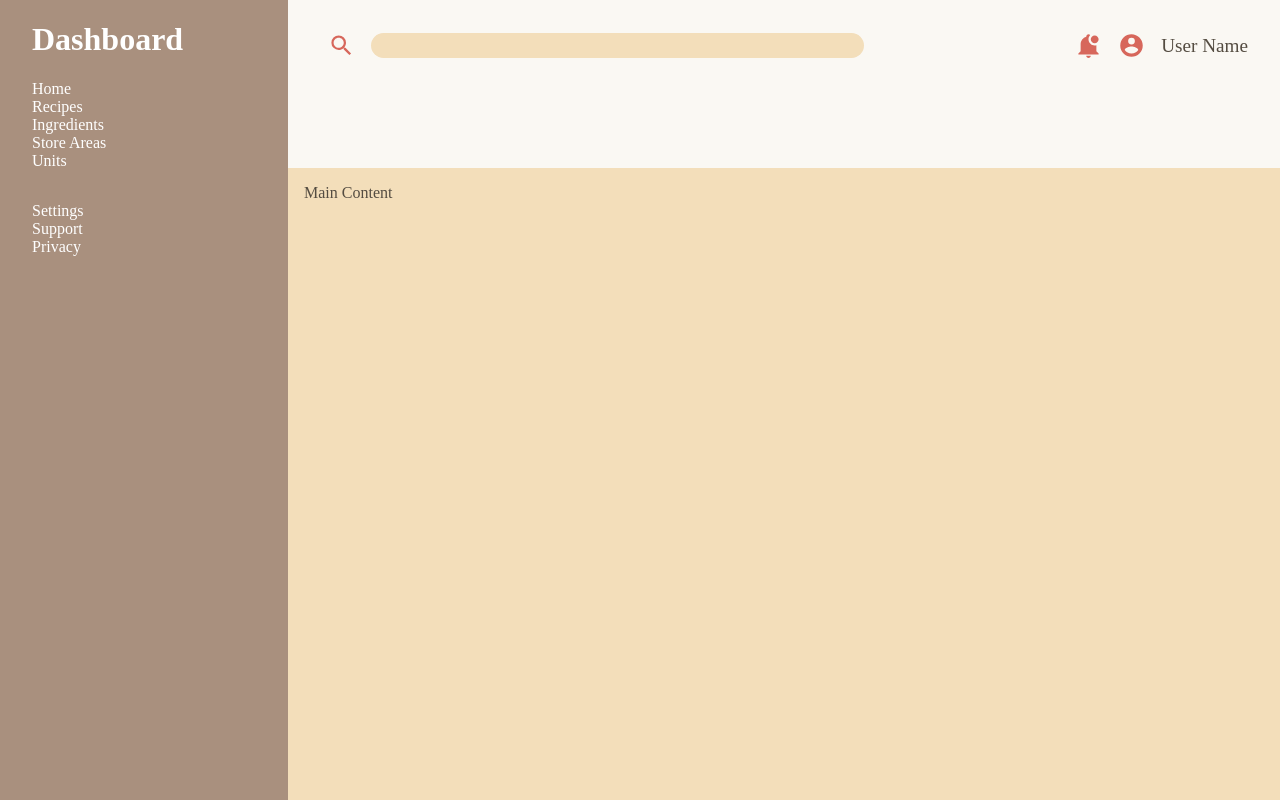
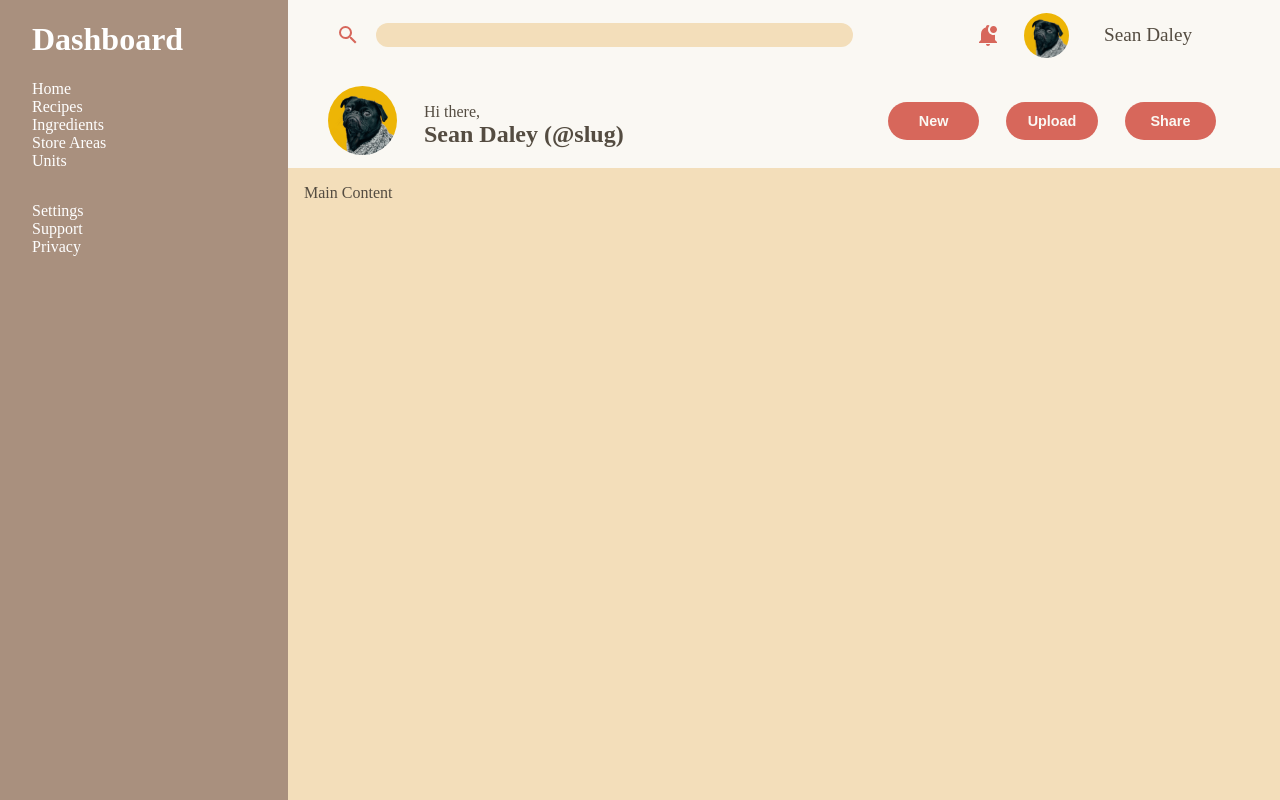
Before and after one commit to joshwalthall/admin-dashboard, a plain HTML site: page index.html in a window 1280 px wide. Drawn offline with Linux system fonts and the light colour scheme.

Commit message:
Style header bottom row

```diff
--- a/index.html
+++ b/index.html
@@ -13,19 +13,28 @@
   <div class="page-container">
 
     <header>
-      <div class="header-row header-top">
+      <div class="header-row" id="header-top">
         <div class="search-bar">
           <object class="header-icon" data="icons/magnify.svg"></object>
           <input type="search" id="search-field" name="search">
         </div>
         <div class="account-icon-tray">
           <object class="header-icon" data="icons/bell-badge.svg"></object>
-          <object class="header-icon" data="icons/account-circle.svg"></object>
-          <span class="user-name">User Name</span>
+          <img class="small-pfp pfp" src="images/pug.jpg" alt="The user's profile image">
+          <span id="username-medium">Sean Daley</span>
         </div>
       </div>
-      <div class="header-row header-bottom">
-
+      <div class="header-row" id="header-bottom">
+        <div id="welcome-tile">
+          <img class="large-pfp pfp" src="images/pug.jpg" alt="The user's profile image">
+          <span id="welcome-msg">Hi there,</span>
+          <span id="username-large">Sean Daley (@slug)</span>
+        </div>
+        <div id="action-buttons">
+          <button class="action-button" id="btn-new">New</button>
+          <button class="action-button" id="btn-upload">Upload</button>
+          <button class="action-button" id="btn-share">Share</button>
+        </div>
       </div>
     </header>
 
--- a/style.css
+++ b/style.css
@@ -5,6 +5,12 @@
     --dark: #675D50;
     --darker: #544C41;
     --avocado: #ABC4AA;
+    --brick: #D7675B;
+
+    --header-icon-size: 1.5rem;
+    --small-pfp-size: 2.8rem;
+    --large-pfp-size: 4.3rem;
+    --action-btn-size: 5.7rem;
 }
 
 body {
@@ -28,25 +34,33 @@ body {
 }
 
 header {
-    padding: 1.5rem 2rem;
+    padding: 0.8rem 4rem 0.8rem 2.5rem;
     color: var(--darker);
     grid-area: 1 / 2 / 2 / 3;
     background-color: var(--cream);
     display: grid;
     grid-template-rows: 1fr 3fr;
+    align-content: space-between;
 }
 
 .header-row {
     display: grid;
-    grid-template-columns: 3fr 2fr;
-    grid-template-rows: 1fr 2fr;
-    gap: 0.5rem;
     align-content: center;
 }
 
+#header-top {
+    grid-template-columns: 3fr 2fr;
+}
+
+#header-bottom {
+    grid-template-columns: 1fr 1fr;
+    gap: 1rem;
+    align-content: end;
+}
+
 .header-icon {
-    width: 1.7rem;
-    height: 1.7rem;
+    width: var(--header-icon-size);
+    height: var(--header-icon-size);
 }
 
 .search-bar {
@@ -71,10 +85,83 @@ header {
 
 .account-icon-tray {
     display: flex;
-    gap: 1rem;
+    gap: 1.5rem;
+    padding-right: 1.5rem;
     justify-content: end;
     align-items: center;
     font-size: 1.2rem;
+}
+
+.pfp {
+    border-radius: 50%;
+}
+
+.small-pfp {
+    height: var(--small-pfp-size);
+    width: var(--small-pfp-size);
+}
+
+#username-medium {
+    padding-left: 0.7rem;
+}
+
+#welcome-tile {
+    width: max-content;
+    grid-area: 1 / 1 / 2 / 2;
+    display: grid;
+    grid-template-columns: 6rem 1fr;
+    grid-template-rows: 1fr 1fr;
+}
+
+.large-pfp {
+    height: var(--large-pfp-size);
+    width: var(--large-pfp-size);
+    grid-area: 1 / 1 / 3 / 2;
+}
+
+#welcome-msg {
+    grid-area: 1 / 2 / 2 / 3;
+    align-self: end;
+}
+
+#username-large {
+    font-size: 1.5rem;
+    font-weight: 700;
+    grid-area: 2 / 2 / 3 / 3;
+    align-self: start;
+}
+
+#action-buttons {
+    grid-area: 1 / 2 / 2 / 3;
+    display: grid;
+    grid-template-columns: repeat(3, var(--action-btn-size));
+    gap: 1.7rem;
+    align-content: center;
+    justify-content: end;
+}
+
+.action-button {
+    width: var(--action-btn-size);
+    padding: 0.7rem 0px;
+    border-radius: calc(var(--action-btn-size) / 2);
+    border: none;
+    justify-self: end;
+    background-color: var(--brick);
+    color: var(--cream);
+    font-size: 0.9rem;
+    font-weight: 700;
+}
+
+#btn-new {
+    grid-column: 1 / 2;
+}
+
+#btn-upload {
+    grid-column: 2 / 3;
+}
+
+#btn-share {
+    grid-column: 3 / 4;
 }
 
 .main-content {
```
Also changed, not shown: images/pug.jpg (added).
